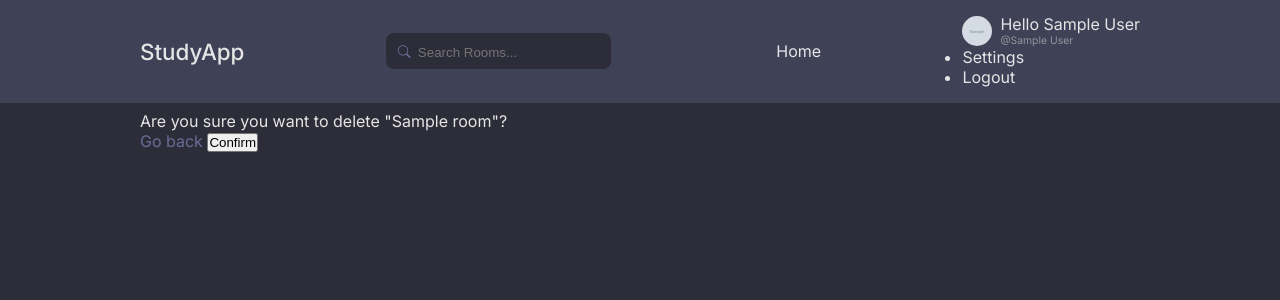
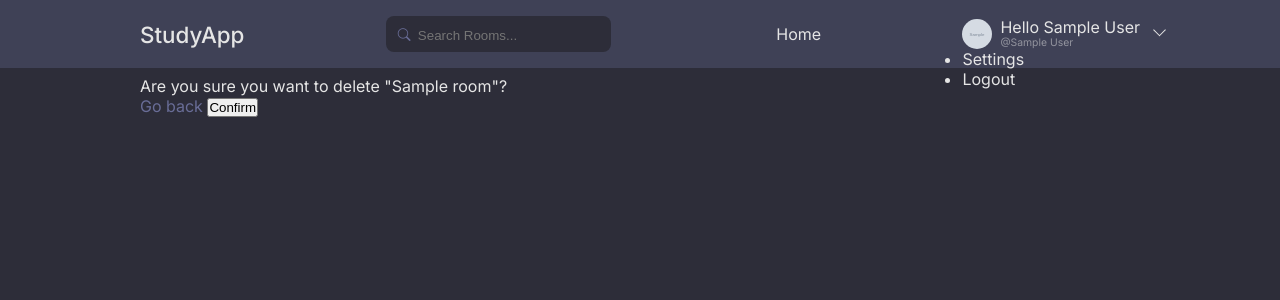
Before and after one commit to paulnyabaro/studyapp, a Django app: page /delete-room/1/ in a window 1280 px wide. Shown: the top 300 px of the page. Run offline with Django 4.2, Linux system fonts and the light colour scheme; a user stored in the database is signed in; tables that the repository leaves empty hold one stand-in row (values such as "Sample post"); grey boxes marked "Sample" are stand-in pictures.

Commit message:
Updating top nav for logged in users

```diff
--- a/studyapp/static/css/style.css
+++ b/studyapp/static/css/style.css
@@ -189,3 +189,21 @@ hr{
     display: block;
     opacity: 0.5;
 }
+.auth-menu{
+    position: relative;
+    cursor: pointer;
+}
+.auth-menu::before{
+    content: '';
+    height: 0.5rem;
+    width: 0.5rem;
+    border-bottom:1px solid var(--light-1);
+    border-right:1px solid var(--light-1);
+    position: absolute;
+    right: -1.5rem;
+    top: calc(50% - 0.25rem);
+    transform: translateY(-50%) rotate(45deg);
+}
+.auth-menu ul{
+    position: absolute;
+}
```
